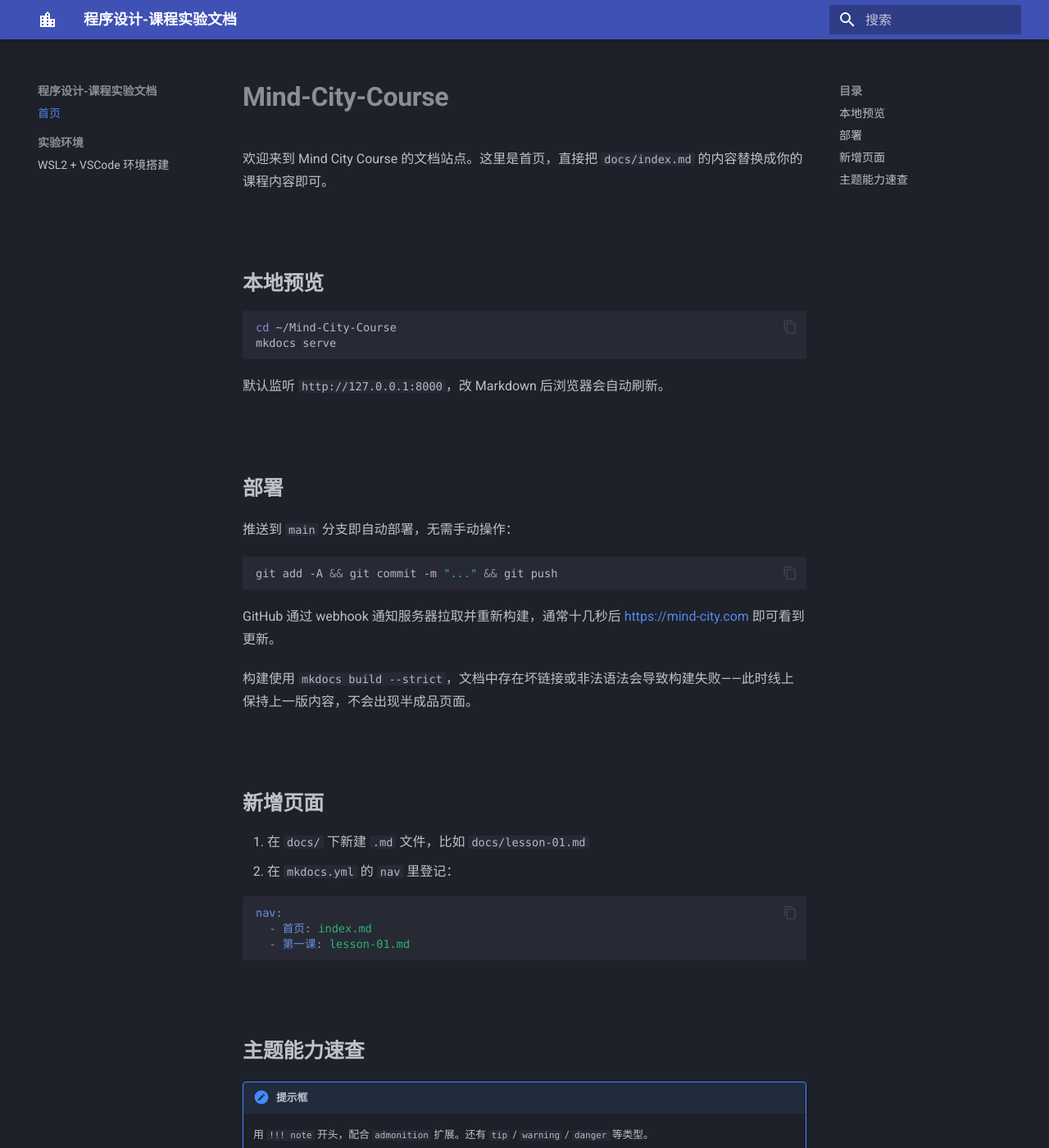
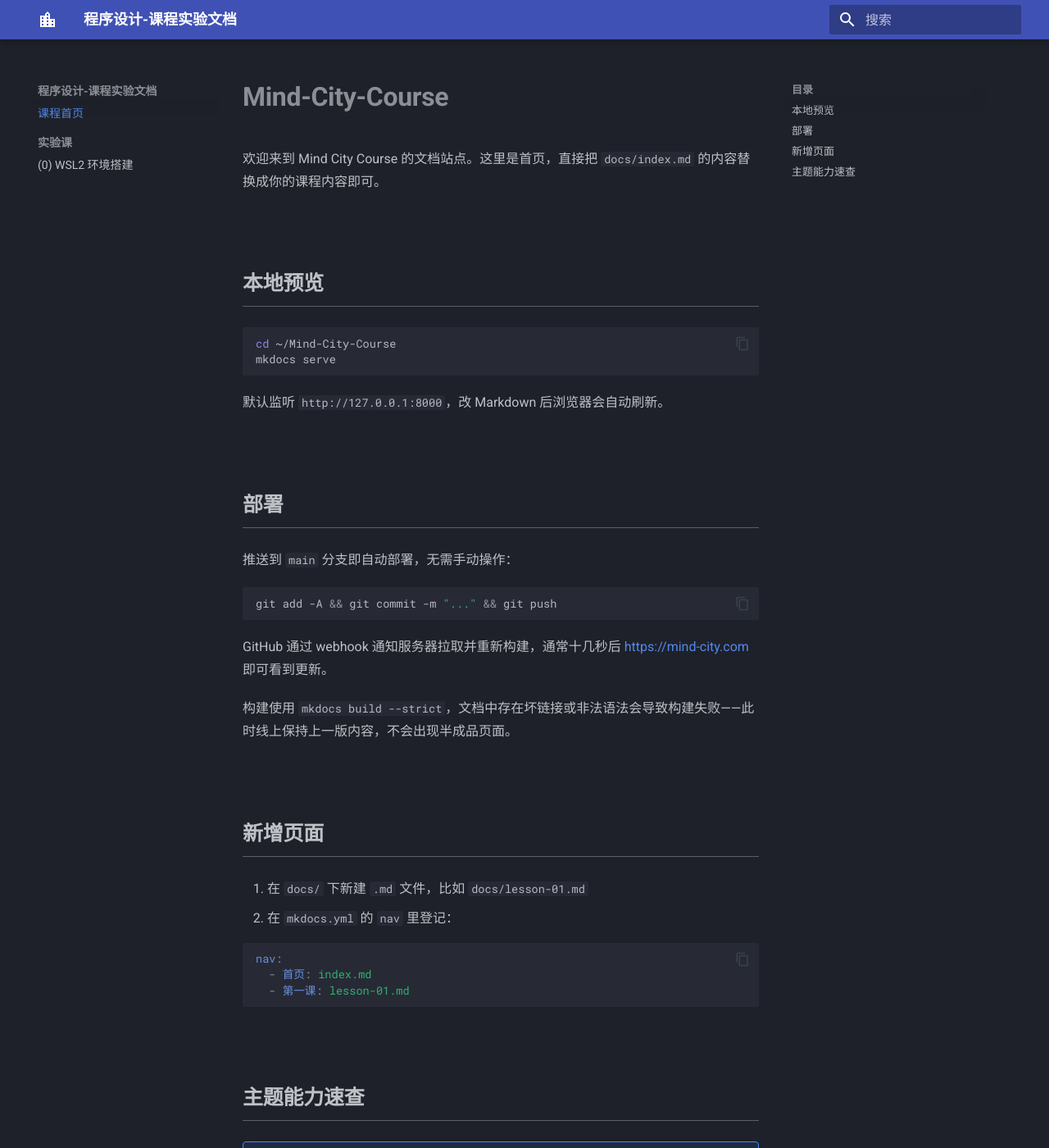
Before and after one commit to EthanCaol/Mind-City-Course, an MkDocs documentation site: the page built from docs/index.md, in a window 1280 px wide and 1400 px high. Shown: the whole window at 82% size. Built offline with MkDocs 1.6.1 and Material for MkDocs 9.7.7, drawn with Linux system fonts in a browser that asks for light colours; some web fonts are replaced; plug-ins that fetch from the network failed and are left out.

Commit message:
站点配置与样式调整
导航：分组改为「实验课」，条目改为「(0) WSL2 环境搭建」

样式（extra.css / fonts.css）：

- 代码块中文字体回退。Cascadia Code 只打包了 latin 子集，Material 后面
  那串等宽兜底（SFMono-Regular / Consolas / Menlo）也都没有汉字，中文
  一路掉到通用 monospace —— Windows 上通常落到宋体，和旁边的代码字体
  风格割裂。现整条接管 --md-code-font-family，按「先等宽、再中文」排序，
  中文最终落到与正文一致的字体。等宽兜底必须排在中文之前，否则字体加载
  失败时 ASCII 会用上比例字体，代码块会歪

- h2 标题加下划线。用 border-bottom 而不是 text-decoration —— 前者横跨
  整个内容宽度，起的是分割作用。颜色用 --md-default-fg-color--lighter
  而非 Material 自己的 --lightest，后者在暗色下只有 12% 透明度，几乎看不见

- 右侧目录加宽到 15rem、字号收到 0.65rem，每行容量提升约 34%，中文长标题
  不再频繁折行。注意 .md-sidebar 和 .md-nav 都是左右共用的类，必须限定到
  --secondary；字号还要连嵌套的 .md-nav 一起写，否则子条目保持原大小

- 取消侧边栏滚动条悬停时的高亮。Material 悬停时会换成 --md-accent-fg-color
  （本站是 indigo），在暗色背景上很刺眼。scrollbar-color 和
  ::-webkit-scrollbar 两套写法都要覆盖，前者是 Firefox 认的

- 新增 .doc-meta：大标题下方的小字（负责助教 / 实验课时间）。用 flex + gap
  控制两项间距，而不是在 Markdown 里打全角空格 —— 空格宽度看不见也数不清，
  改起来全靠猜

Co-Authored-By: Claude Code <noreply@anthropic.com>

```diff
--- a/docs/assets/stylesheets/extra.css
+++ b/docs/assets/stylesheets/extra.css
@@ -27,8 +27,20 @@
 
 .md-typeset h2 {
   margin-top: 3.5em; /* ≈ 70px */
+  /* 横线到下方正文的距离。Material 默认是 .64em（≈ 12.8px），对带横线的
+     标题来说偏紧，横线会贴着下一段文字。这里放到 1em（≈ 20px）。 */
+  margin-bottom: 1em;
   padding-top: 0.2em;
+  /* 标题下方的横线。用 border-bottom 而不是给文字加 text-decoration:
+     前者横跨整个内容宽度，起的是分割作用；后者只贴着文字走，没法承担
+     章节分隔的职责。 */
+  padding-bottom: 0.4em; /* 文字与横线之间留一点空隙 */
+  border-bottom: 0.05rem solid var(--md-default-fg-color--lighter);
 }
+
+/* 注：Material 自己的 hr 用的是 --md-default-fg-color--lightest，比这里更淡。
+   那条线在暗色主题下几乎看不见，而这里要的是能读出层级的结构线，
+   所以用亮一档的 --lighter。嫌重就换成 --lightest。 */
 
 .md-typeset h3 {
   margin-top: 2.8em; /* ≈ 45px */
@@ -80,3 +92,82 @@
 .md-typeset li {
   margin-bottom: 0.35em;
 }
+
+/* ---------------------------------------------------------------------------
+   右侧目录（TOC）加宽、字号收小
+
+   Material 默认给侧边栏 12.1rem 宽、导航字号 .7rem。中文标题本来就长，
+   加上章节编号（「4.2 配置网络代理（可选）」）后经常折成两行，目录看起来
+   很碎。加宽 + 收小字号两边一起使劲，容量约提升 24%。
+
+   注意两个选择器都是左右共用的，必须限定到右侧：
+     .md-sidebar            → 左右侧边栏都是这个类
+     .md-sidebar--secondary → 只有右侧目录
+     .md-nav                → 左右导航都是这个类
+     .md-nav--primary       → 左侧站点导航
+     .md-nav--secondary     → 右侧目录
+
+   字号那条要连嵌套的 .md-nav 一起写：Material 给每个 .md-nav 都单独设了
+   .7rem，只改最外层的话，子条目会因为自己的 .md-nav 规则而保持原大小。
+   --------------------------------------------------------------------------- */
+
+.md-sidebar--secondary {
+  width: 15rem; /* 12.1rem → 加宽约 24% */
+}
+
+.md-nav--secondary,
+.md-nav--secondary .md-nav {
+  font-size: 0.65rem; /* .7rem → 收小约 7% */
+}
+
+/* ---------------------------------------------------------------------------
+   侧边栏滚动条：取消悬停时的高亮
+
+   Material 给滚动条设了三段状态，常态是淡色，但鼠标移上去（以及键盘聚焦）
+   会换成 --md-accent-fg-color —— 在本站是 indigo，一个饱和的靛蓝，在暗色
+   背景上非常刺眼。这里把所有状态都钉回常态的淡色，等于取消悬停反馈。
+
+   两套写法都要覆盖，因为它们是不同的标准：
+     scrollbar-color       Firefox
+     ::-webkit-scrollbar   Chrome / Edge / Safari
+   --------------------------------------------------------------------------- */
+
+.md-sidebar__scrollwrap,
+.md-sidebar__scrollwrap:focus-within,
+.md-sidebar__scrollwrap:hover {
+  scrollbar-color: var(--md-default-fg-color--lighter) #0000;
+}
+
+.md-sidebar__scrollwrap::-webkit-scrollbar-thumb,
+.md-sidebar__scrollwrap:focus-within::-webkit-scrollbar-thumb,
+.md-sidebar__scrollwrap:hover::-webkit-scrollbar-thumb,
+.md-sidebar__scrollwrap:focus-within::-webkit-scrollbar-thumb:hover,
+.md-sidebar__scrollwrap:hover::-webkit-scrollbar-thumb:hover {
+  background-color: var(--md-default-fg-color--lighter);
+}
+
+/* ---------------------------------------------------------------------------
+   大标题下方的小字（负责助教 / 实验课时间）
+
+   用法：每项用一个 <span> 包起来，整行放在 <p class="doc-meta"> 里：
+
+       <p class="doc-meta"><span>负责助教：<strong>曹奕伦</strong></span><span>实验课时间：<strong>2026-9-16</strong></span></p>
+
+   之所以用 flex 而不是在 Markdown 里打空格：空格的宽度看不见也数不清，
+   改起来全靠猜。flex 的 gap 是一个明确的数字，想调多宽就改一个值。
+
+   样式做成「小一号 + 淡一档」，让它读起来像标题的附注而不是正文。
+
+   margin-top 是负值：Material 给 h1 设了 1.25em 的下边距（约 32px），
+   不减掉的话小字会离标题很远，看起来像独立的一段。
+   --------------------------------------------------------------------------- */
+
+.md-typeset .doc-meta {
+  display: flex;
+  flex-wrap: wrap; /* 窄屏放不下时自动换行，不会挤成一团 */
+  gap: 0.3rem 1.8rem; /* 行间距 0.3rem，两项之间 1.8rem ← 只改这个数字 */
+  font-size: 0.72rem; /* 正文是 0.8rem，收小一档 */
+  color: var(--md-default-fg-color--light);
+  margin-top: -1em;
+  margin-bottom: 2em; /* 与下方正文拉开距离 */
+}
--- a/docs/assets/stylesheets/fonts.css
+++ b/docs/assets/stylesheets/fonts.css
@@ -34,12 +34,40 @@
   src: url("../fonts/cascadia-code-latin-700-normal.woff2") format("woff2");
 }
 
-/* 覆盖 Material 的代码字体变量。
-   Material 原本的写法是 var(--md-code-font,_) 后面跟一串等宽兜底字体
-   （SFMono-Regular / Consolas / Menlo / monospace），这里只替换变量本身，
-   兜底链保持不动——字体加载失败时不会退化成比例字体。 */
+/* ---------------------------------------------------------------------------
+   代码块的完整字体栈
+
+   Material 原本的写法是：
+      var(--md-code-font,_), SFMono-Regular, Consolas, Menlo, monospace
+   只替换 --md-code-font 的话，中文会一路掉到最后的通用 monospace ——
+   Cascadia Code 只打包了 latin 子集，后面那串等宽兜底也都没有汉字，
+   于是 Windows 上通常落到宋体，和旁边的 Cascadia Code 风格割裂。
+
+   所以这里整条接管，按「先等宽、再中文」的顺序排：
+
+     1. Cascadia Code —— 只管 ASCII，没有汉字，中文会自动往后找
+     2. 等宽兜底 —— Cascadia 加载失败时顶上，同样只管 ASCII
+     3. 等宽中文字体 —— 装了就用，代码里的中文注释还能对齐
+     4. 系统常规中文字体 —— 与正文一致，也就是绝大多数学生的实际情况
+     5. 最终兜底
+
+   关键点：第 2 组必须排在中文之前。中文不会命中第 1、2 组（它们没汉字），
+   所以顺序不会影响 ASCII；但反过来把中文插在前面，一旦 Cascadia 加载失败，
+   ASCII 就会用上比例字体，代码块会歪掉。
+   --------------------------------------------------------------------------- */
+
 :root {
-  --md-code-font: "Cascadia Code";
+  --md-code-font-family:
+    /* 1. 代码主字体（latin 子集） */
+    "Cascadia Code",
+    /* 2. 等宽兜底，只管 ASCII */
+    SFMono-Regular, Consolas, Menlo,
+    /* 3. 等宽中文字体，装了就用，保住对齐 */
+    "Sarasa Mono SC", "Noto Sans Mono CJK SC", "Source Han Mono SC",
+    /* 4. 系统常规中文字体，与正文一致 */
+    "PingFang SC", "Microsoft YaHei", "Noto Sans CJK SC", "Source Han Sans SC",
+    /* 5. 最终兜底 */
+    monospace;
 }
 
 /* ---------------------------------------------------------------------------
--- a/mkdocs.yml
+++ b/mkdocs.yml
@@ -25,9 +25,9 @@ theme:
     accent: indigo
 
 nav:
-  - 首页: index.md
-  - 实验环境:
-      - WSL2 + VSCode 环境搭建: setup/wsl2-vscode.md
+  - 课程首页: index.md
+  - 实验课:
+      - (0) WSL2 环境搭建: setup/wsl2-vscode.md
 
 markdown_extensions:
   - admonition
```
